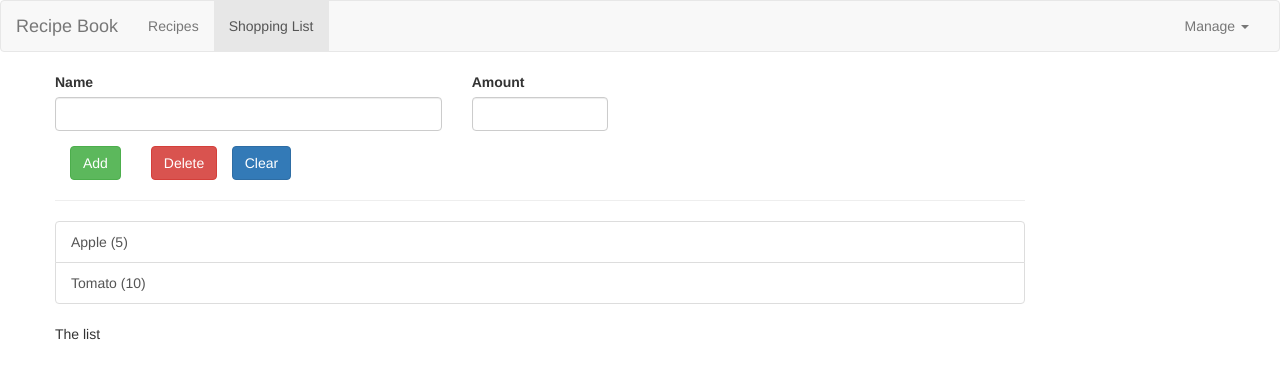
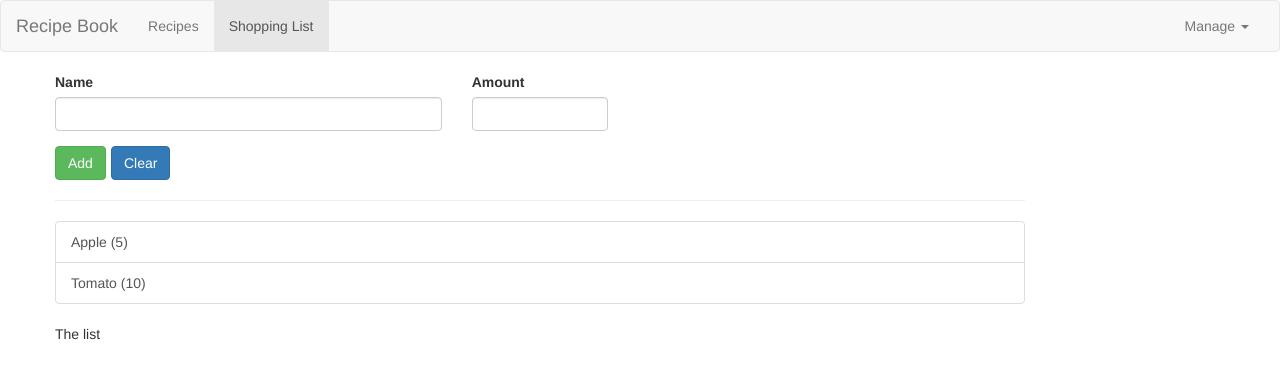
Before and after one commit to timeapen/recipe-app, an Angular app: page /shopping-list in a window 1280 px wide. Shown: the top 378 px of the page. Built offline with nearby package versions, Linux system fonts and the light colour scheme.

Commit message:
229. deleting shopping list items

```diff
--- a/src/app/shopping-list/shopping-edit/shopping-edit.component.css
+++ b/src/app/shopping-list/shopping-edit/shopping-edit.component.css
@@ -0,0 +1,3 @@
+button {
+    margin-right: 5px;
+}
--- a/src/app/shopping-list/shopping-edit/shopping-edit.component.html
+++ b/src/app/shopping-list/shopping-edit/shopping-edit.component.html
@@ -26,15 +26,15 @@
             </div>
             <div class="row">
                 <div class="col-xs-12">
-                    <div class="col-xs-1">
+                    <span>
                         <button class="btn btn-success" type="submit" [disabled]="!f.valid && f.touched">{{ editMode ? 'Update' : 'Add' }}</button>
-                    </div>
-                    <div class="col-xs-1">
-                        <button class="btn btn-danger" type="button">Delete</button>
-                    </div>
-                    <div class="col-xs-1">
+                    </span>
+                    <span *ngIf="editMode">
+                        <button class="btn btn-danger" type="button" (click)="onDeleteIngredient()">Delete</button>
+                    </span>
+                    <span>
                         <button class="btn btn-primary" type="button" (click)="onClearEdit()">Clear</button>
-                    </div>
+                    </span>
                 </div>
             </div>
         </form>
--- a/src/app/shopping-list/shopping-edit/shopping-edit.component.ts
+++ b/src/app/shopping-list/shopping-edit/shopping-edit.component.ts
@@ -10,7 +10,6 @@ import { Subscription } from 'rxjs';
   styleUrls: ['./shopping-edit.component.css']
 })
 export class ShoppingEditComponent implements OnInit, OnDestroy {
-
 
   @ViewChild('f') ingredientsForm: NgForm;
   editSubscription: Subscription;
@@ -57,4 +56,9 @@ export class ShoppingEditComponent implements OnInit, OnDestroy {
     this.editMode = false;
   }
 
+  onDeleteIngredient() {
+    this.shoppingListService.onDeleteIngredient(this.editIngredientIndex);
+    this.onClearEdit();
+  }
+
 }
--- a/src/app/shopping-list/shopping-list.service.ts
+++ b/src/app/shopping-list/shopping-list.service.ts
@@ -1,5 +1,5 @@
 import { Injectable } from '@angular/core';
-import { Subject, ignoreElements } from 'rxjs'
+import { Subject } from 'rxjs'
 import { Ingredient } from '../shared/ingredient.model';
 
 @Injectable({
@@ -40,4 +40,9 @@ export class ShoppingListService {
     this.ingredientsChanged.next(this.ingredients.slice());
   }
 
+  onDeleteIngredient(index: number) {
+    this.ingredients.splice(index, 1);
+    this.ingredientsChanged.next(this.ingredients.slice());
+  }
+
 }
```
